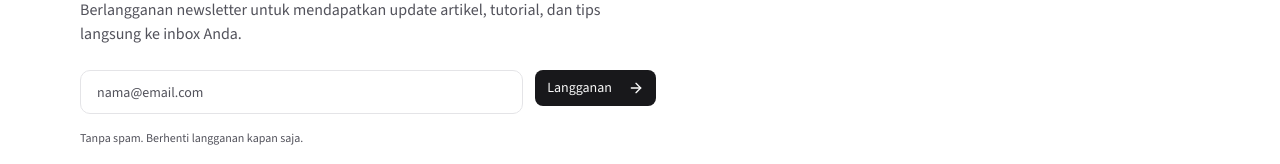
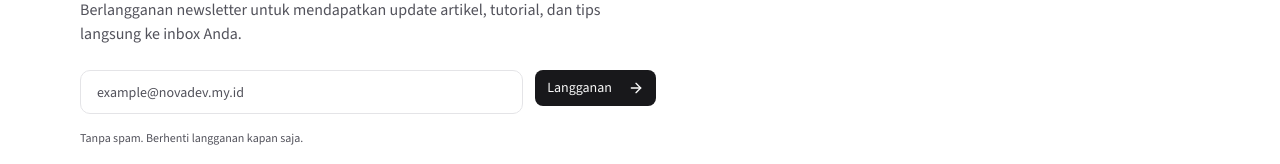
Before and after one commit to novaardiansyah/nova-blog, a Next.js app: page / in a window 1280 px wide. Shown: the part 2499-2663 px from the top of the page. Built offline with nearby package versions, Linux system fonts and the light colour scheme.

Commit message:
Fix form input shrink

```diff
--- a/src/components/newsletter.tsx
+++ b/src/components/newsletter.tsx
@@ -37,9 +37,9 @@ export function Newsletter() {
               type="email"
               value={email}
               onChange={(e) => setEmail(e.target.value)}
-              placeholder="nama@email.com"
+              placeholder="example@novadev.my.id"
               required
-              className="flex-1 h-11 px-4 rounded-lg border border-border bg-background text-sm placeholder:text-muted-foreground focus:outline-none focus:ring-2 focus:ring-primary/20 focus:border-primary transition-all"
+              className="w-full sm:flex-1 min-w-0 h-11 px-4 rounded-lg border border-border bg-background text-sm placeholder:text-muted-foreground focus:outline-none focus:ring-2 focus:ring-primary/20 focus:border-primary transition-all"
             />
             <Button
               type="submit"
```
